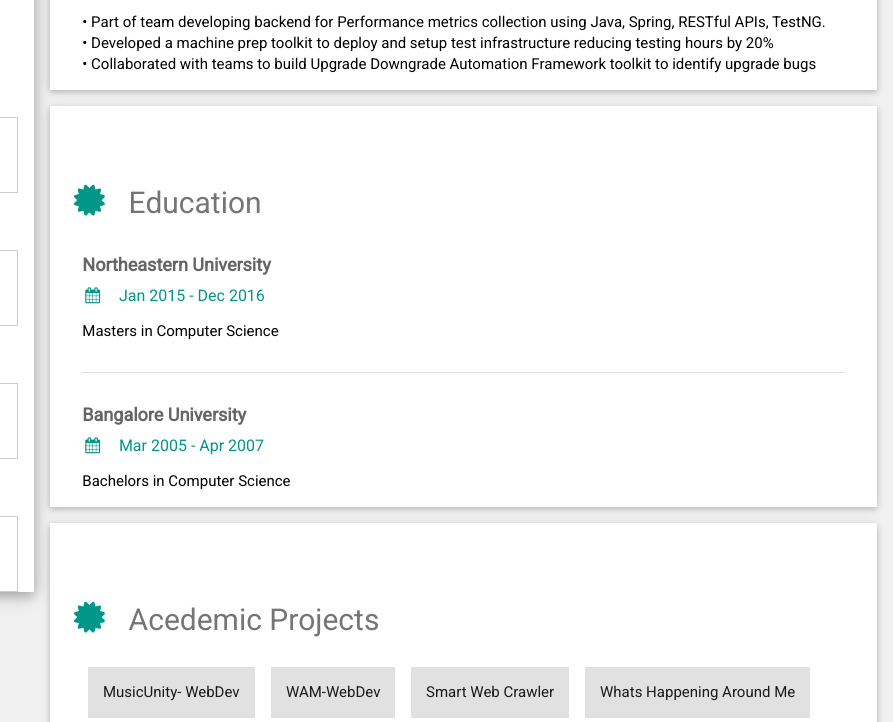
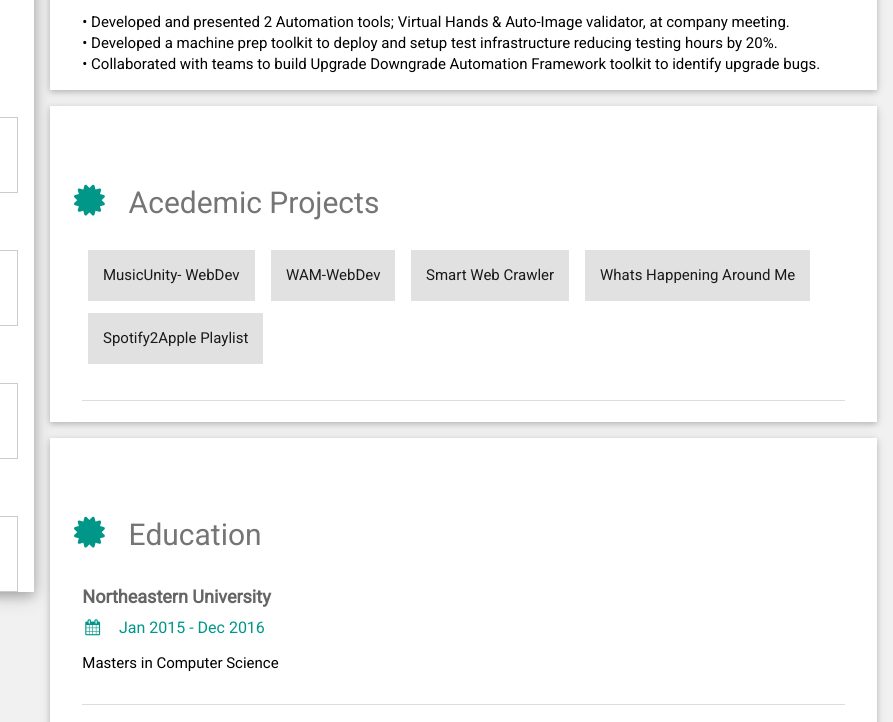
Before and after one commit to RoopGhosh/ghosh-roop-webdev, a website: page public/index.html in a window 1280 px wide. Shown: the part 602-1324 px from the top of the page, 387-1280 px from the left. Drawn offline with nearby package versions, Linux system fonts and the light colour scheme; files whose address does not match are found by name.

Commit message:
minor index file change

```diff
--- a/public/index.html
+++ b/public/index.html
@@ -102,7 +102,7 @@
                 <div class="w3-container">
                     <h5 class="w3-opacity"><b>Software Engineer Co-Op / Infinio Inc</b></h5>
                     <h6 class="w3-text-teal"><i class="fa fa-calendar fa-fw w3-margin-right"></i>Jan 2016 - Aug 2016</h6>
-                    <p> • Developed and presented 2 Automation tools; Virtual Hands & Auto-Image validator, at company meeting
+                    <p> • Part of team developing backend for Performance metrics collection using Java, Spring, RESTful APIs, TestNG.
                         <br>
                         • Developed support bundle collection and transforming data (ETL) from VMware ESXi using Jasper Reports
                         <br>
@@ -113,12 +113,25 @@
                 <div class="w3-container">
                     <h5 class="w3-opacity"><b>Software Developer in Test/ National Instruments</b></h5>
                     <h6 class="w3-text-teal"><i class="fa fa-calendar fa-fw w3-margin-right"></i>Aug 2010 - Aug 2014</h6>
-                    <p> • Part of team developing backend for Performance metrics collection using Java, Spring, RESTful APIs, TestNG.
+                    <p> • Developed and presented 2 Automation tools; Virtual Hands & Auto-Image validator, at company meeting.
                         <br>
-                        • Developed a machine prep toolkit to deploy and setup test infrastructure reducing testing hours by 20%
+                        • Developed a machine prep toolkit to deploy and setup test infrastructure reducing testing hours by 20%.
                         <br>
-                        • Collaborated with teams to build Upgrade Downgrade Automation Framework toolkit to identify upgrade bugs
+                        • Collaborated with teams to build Upgrade Downgrade Automation Framework toolkit to identify upgrade bugs.
                     </p>
+                </div>
+            </div>
+
+
+            <div class="w3-container w3-card-2 w3-white w3-margin-bottom">
+                <h2 class="w3-text-grey w3-padding-16"><i class="fa fa-certificate fa-fw w3-margin-right w3-xxlarge w3-text-teal"></i>Acedemic Projects</h2>
+                <div class="w3-container">
+                    <a href="playmymusic-widowmaker.rhcloud.com/project" target="_blank" class="hvr-bounce-to-left hvr-grow-rotate"style="color: #1b1a1a">MusicUnity- WebDev</a>
+                    <a href="http://meanroop-widowmaker.rhcloud.com/assignment/" target="_blank" class="hvr-bounce-to-left hvr-grow-rotate"style="color: #1b1a1a">WAM-WebDev</a>
+                    <a href="https://github.com/RoopGhosh/InformationRetrieval/tree/master/Web-Crawler%20v0.1" target="_blank" class="hvr-bounce-to-left hvr-grow-rotate"style="color: #1b1a1a">Smart Web Crawler</a>
+                    <a href="http://jerks-cs5500.rhcloud.com" target="_blank" class="hvr-bounce-to-left hvr-grow-rotate"style="color: #1b1a1a">Whats Happening Around Me</a>
+                    <a href="https://github.com/RoopGhosh/spotify2AppleMusic" target="_blank" class="hvr-bounce-to-left hvr-grow-rotate"style="color: #1b1a1a">Spotify2Apple Playlist</a>
+                    <hr>
                 </div>
             </div>
 
@@ -135,18 +148,6 @@
                     <h6 class="w3-text-teal"><i class="fa fa-calendar fa-fw w3-margin-right"></i>Mar 2005 - Apr 2007</h6>
                     <p>Bachelors in Computer Science</p>
             </div>
-            </div>
-
-            <div class="w3-container w3-card-2 w3-white w3-margin-bottom">
-                <h2 class="w3-text-grey w3-padding-16"><i class="fa fa-certificate fa-fw w3-margin-right w3-xxlarge w3-text-teal"></i>Acedemic Projects</h2>
-                <div class="w3-container">
-                    <a href="playmymusic-widowmaker.rhcloud.com/project" target="_blank" class="hvr-bounce-to-left hvr-grow-rotate"style="color: #1b1a1a">MusicUnity- WebDev</a>
-                    <a href="http://meanroop-widowmaker.rhcloud.com/assignment/" target="_blank" class="hvr-bounce-to-left hvr-grow-rotate"style="color: #1b1a1a">WAM-WebDev</a>
-                    <a href="https://github.com/RoopGhosh/InformationRetrieval/tree/master/Web-Crawler%20v0.1" target="_blank" class="hvr-bounce-to-left hvr-grow-rotate"style="color: #1b1a1a">Smart Web Crawler</a>
-                    <a href="jerks-cs5500.rhcloud.com" target="_blank" class="hvr-bounce-to-left hvr-grow-rotate"style="color: #1b1a1a">Whats Happening Around Me</a>
-                    <a href="https://github.com/RoopGhosh/spotify2AppleMusic" target="_blank" class="hvr-bounce-to-left hvr-grow-rotate"style="color: #1b1a1a">Spotify2Apple Playlist</a>
-                    <hr>
-                </div>
             </div>
 
 
```
